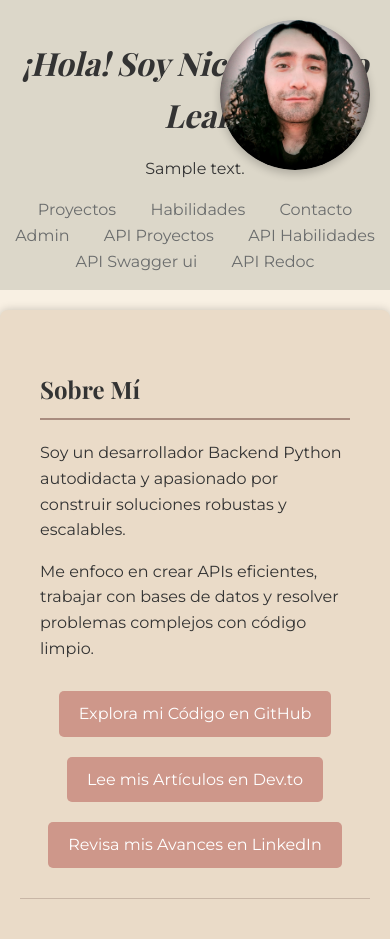
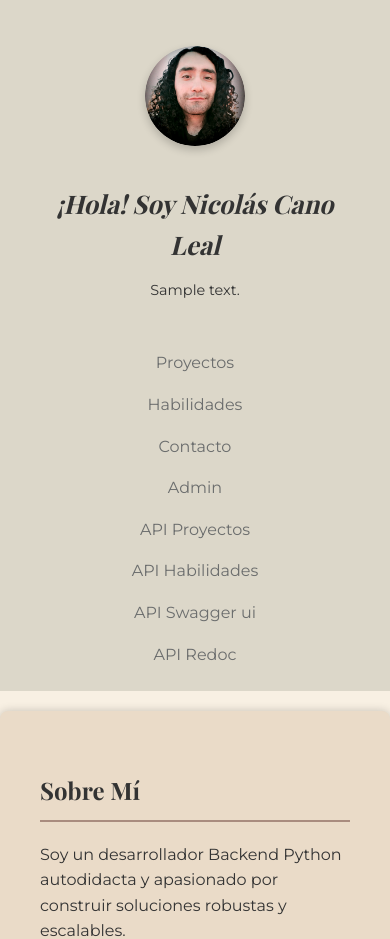
Before and after one commit to NicolasAndresCL/MiPortafolioDjango, a Django app: template portfolio_app/templates/portfolio_app/index.html in a window 390 px wide. Shown: the top 939 px of the page. Run offline with Django 5.2, Linux system fonts and the light colour scheme; tables that the repository leaves empty hold one stand-in row (values such as "Sample post"); the template is opened without the code that fills it: values that come from a table or form of the project are taken from there, most other values are stand-ins (such as "Sample title", 1, 10 or a date in 2020); grey boxes marked "Sample" are stand-in pictures; parts of the project's set-up code (start-up, migrations or seed data) failed here and were passed over; some web fonts are replaced.

Commit message:
feat: Enhance UI/UX and optimize static file serving  - Improve overall styling and responsiveness in `style.css` - Update homepage structure and content in `index.html` - Adjust static file configuration in `settings.py` for better performance and deployment readiness.

```diff
--- a/portfolio_app/static/portfolio_app/css/style.css
+++ b/portfolio_app/static/portfolio_app/css/style.css
@@ -1,4 +1,3 @@
-/* D:\Aprendizaje\ReactPy\static\css\style.css */
 
 body {
     font-family: 'Montserrat', sans-serif; /* Fuente principal para el cuerpo */
@@ -9,11 +8,26 @@ body {
     line-height: 1.6;
 }
 
+.texto-header {
+    text-align: center;
+}
+
+.header-contenido {
+    display: flex;
+    flex-direction: column;
+    align-items: center;
+    text-align: center;
+    gap: 20px; /* Separación uniforme entre imagen y texto */
+    padding: 20px;
+}
+
+
 header {
     background-color: #DCD7C9; /* Nude: Un gris-beige claro para el encabezado */
     color: #333333; /* TEXTO OSCURO: Para el texto del encabezado */
     padding: 1em 0;
     text-align: center;
+    position: relative; /* ¡AÑADIDO MUY IMPORTANTE! */
 }
 
 header h1 {
@@ -344,13 +358,80 @@ footer {
     background-color: #B27B6E;
     transform: scale(1.05);
 }
+/* Estilos base para la imagen de perfil (TU CÓDIGO ACTUAL) */
 .foto-perfil {
-    position: absolute; /* Para colocarla sobre otros elementos */
-    top: 20px; /* Ajusta la distancia desde la parte superior */
-    right: 20px; /* Ajusta la distancia desde la derecha */
-    width: 150px; /* Ajusta el ancho */
-    height: 150px; /* Ajusta la altura */
-    border-radius: 50%; /* Para hacerla circular */
-    object-fit: cover; /* Para que la imagen se ajuste al círculo sin deformarse */
-    box-shadow: 0 4px 8px rgba(0, 0, 0, 0.2); /* Una sombra suave para que destaque */
+    width: 120px;
+    height: 120px;
+    border-radius: 50%;
+    object-fit: cover;
+    box-shadow: 0 4px 8px rgba(0, 0, 0, 0.2);
 }
+
+
+.texto-encabezado {
+    max-width: 600px;
+    padding: 0 15px;
+}
+
+/* Media query para pantallas pequeñas y tablets (hasta 768px) */
+@media (max-width: 768px) {
+    .header-contenido {
+        flex-direction: column;
+        gap: 10px;
+    }
+
+    .foto-perfil {
+        width: 100px;
+        height: 100px;
+        margin-top: 10px;
+        margin-bottom: 10px;
+    }
+
+    header h1 {
+        font-size: 1.6em;
+        margin-bottom: 10px;
+    }
+
+    header p {
+        font-size: 0.9em;
+        margin-bottom: 20px;
+    }
+
+    header nav {
+        display: flex;
+        flex-direction: column;
+        width: 100%;
+    }
+
+    header nav a {
+        padding: 8px 0;
+    }
+}
+
+/* ==== RESPONSIVE DESDE 1024px EN ADELANTE ==== */
+@media (min-width: 1024px) {
+    .foto-perfil {
+        width: 130px;
+        height: 130px;
+    }
+
+    header h1 {
+        font-size: 2em;
+    }
+
+    header p {
+        font-size: 1.1em;
+    }
+}
+
+/* ==== ANIMACIÓN OPCIONAL PARA FOTO PERFIL ==== */
+@keyframes fadeInUp {
+    from {
+        opacity: 0;
+        transform: translateY(20px);
+    }
+    to {
+        opacity: 1;
+        transform: translateY(0);
+    }
+}
--- a/portfolio_app/templates/portfolio_app/index.html
+++ b/portfolio_app/templates/portfolio_app/index.html
@@ -1,6 +1,15 @@
 <!DOCTYPE html>
 <html lang="es">
 <head>
+    <!-- Google tag (gtag.js) -->
+    <script async src="https://www.googletagmanager.com/gtag/js?id=G-2YKB5QZ8QN"></script>
+    <script>
+      window.dataLayer = window.dataLayer || [];
+      function gtag(){dataLayer.push(arguments);}
+      gtag('js', new Date());
+
+      gtag('config', 'G-2YKB5QZ8QN');
+    </script>
     <meta charset="UTF-8">
     <meta name="viewport" content="width=device-width, initial-scale=1.0">
     <title>Portafolio de {{ nombre_portfolio }}</title>
@@ -10,12 +19,16 @@
     <link rel="preconnect" href="https://fonts.googleapis.com">
     <link rel="preconnect" href="https://fonts.gstatic.com" crossorigin>
     <link href="https://fonts.googleapis.com/css2?family=Montserrat:ital,wght@0,100..900;1,100..900&family=Playfair+Display:ital,wght@0,400..900;1,400..900&display=swap" rel="stylesheet">
-    {# ELIMINA ESTA LÍNEA DE AQUÍ: <img src="{% static 'portfolio_app/img/perfil-foto-nc.png' %}" alt="Tu Foto" class="foto-perfil"> #}
 </head>
 <body>
     <header>
-        <h1>¡Hola! Soy Nicolás Cano Leal</h1>
-        <p>{{ descripcion_corta }}</p>
+        <div class="header-contenido">
+            <img src="{% static 'portfolio_app/img/perfil-foto-nc.png' %}" alt="Tu Foto" class="foto-perfil">
+            <div class="texto-encabezado">
+                <h1>¡Hola! Soy Nicolás Cano Leal</h1>
+                <p>{{ descripcion_corta }}</p>
+            </div>
+        </div>
         <nav>
             <a href="#proyectos">Proyectos</a>
             <a href="#habilidades">Habilidades</a>
@@ -26,9 +39,8 @@
             <a href="api/schema/swagger-ui/">API Swagger ui</a>
             <a href="api/schema/redoc/">API Redoc</a>
         </nav>
-        {# AÑADE LA IMAGEN DE PERFIL AQUÍ (o en otra sección del body donde la quieras) #}
-        <img src="{% static 'portfolio_app/img/perfil-foto-nc.png' %}" alt="Tu Foto" class="foto-perfil">
     </header>
+
 
     <main>
         <section id="sobre-mi">
@@ -45,7 +57,7 @@
             <h2>Mis Proyectos Destacados</h2>
             <div class="proyectos-grid">
                 {% for project in projects %}
-                    <a href="https://github.com/NicolasAndresCL/API_con_DRF" target="_blank" class="proyecto-card-link">
+                    <a href="{{ project.github_link }}" target="_blank" class="proyecto-card-link">
                         <div class="proyecto-card">
                             <h3>{{ project.title }}</h3>
                             <p>{{ project.description|truncatechars:150 }}</p>
@@ -58,20 +70,20 @@
                             {% endif %}
                         </div>
                     </a>
-                {% empty %} {# Esto maneja el caso de no haber proyectos #}
+                {% empty %}
                     <p>¡Pronto añadiré más proyectos!</p>
                 {% endfor %}
             </div>
-            </section>
+        </section>
 
         <section class="mis-habilidades" id="habilidades">
             <h2>Mis Habilidades</h2>
-            <div class="habilidades-container"> {# Este es tu contenedor Flexbox/Grid #}
+            <div class="habilidades-container">
                 {% for skill in skills %}
-                    <div class="habilidad-item"> {# Cada skill individual #}
+                    <div class="habilidad-item">
                         {{ skill.name }} (Nivel: {{ skill.level }})
                     </div>
-                {% empty %} {# Esto maneja el caso de no haber habilidades #}
+                {% empty %}
                     <p>¡Pronto añadiré mis habilidades!</p>
                 {% endfor %}
             </div>
@@ -84,7 +96,7 @@
                     {% csrf_token %}
                     <p>Si tienes alguna pregunta o quieres colaborar, ¡no dudes en escribirme!</p>
                     <label for="name">Nombre:</label>
-                    <input type="text" id="name" name="name" required=""> {# Añadido id y name para formulario #}
+                    <input type="text" id="name" name="name" required="">
                     <label for="email">Email:</label>
                     <input type="email" id="email" name="email" required="">
                     <label for="message">Mensaje:</label>
--- a/portfolio_project/settings.py
+++ b/portfolio_project/settings.py
@@ -14,7 +14,7 @@ BASE_DIR = Path(__file__).resolve().parent.parent
 SECRET_KEY = config('SECRET_KEY')
 
 # SECURITY WARNING: don't run with debug turned on in production!
-DEBUG = False
+DEBUG = True
 
 ALLOWED_HOSTS = ['localhost']
 
```
